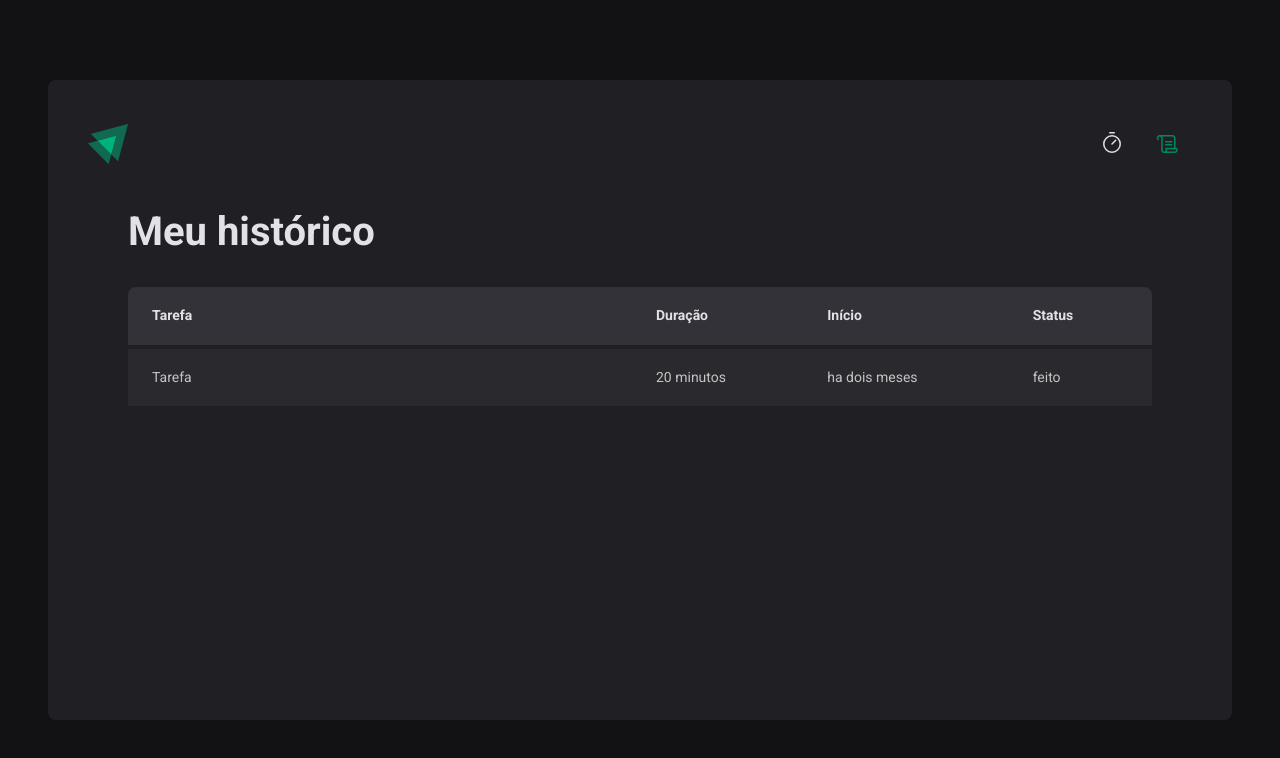
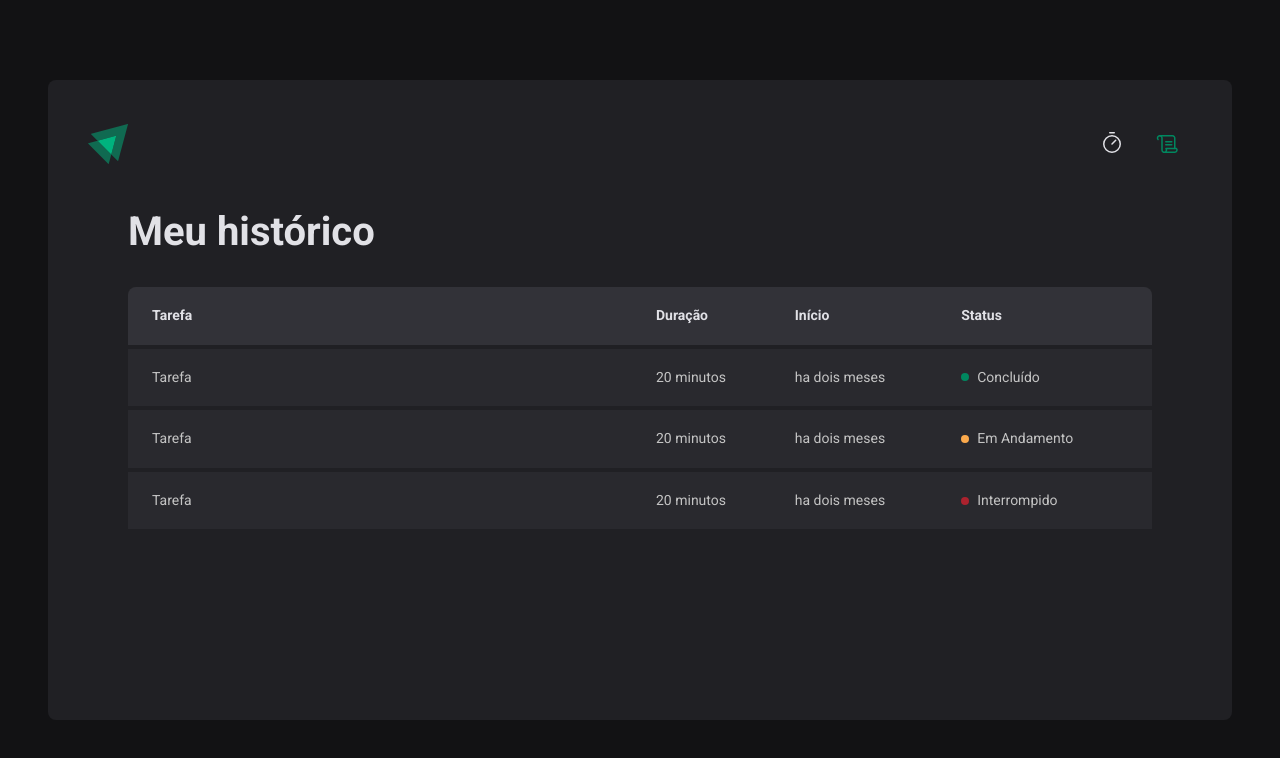
Before and after one commit to rianlucas/Ignite-timer, a React (Vite) app: page /history in a window 1280 px wide. Shown: the top 758 px of the page. Built offline with nearby package versions, Linux system fonts and the light colour scheme.

Commit message:
feat: Status component

```diff
--- a/src/pages/History/index.tsx
+++ b/src/pages/History/index.tsx
@@ -1,4 +1,4 @@
-import { HistoryContainer, HistoryList } from './style'
+import { HistoryContainer, HistoryList, Status } from './style'
 
 export function History() {
   return (
@@ -21,7 +21,27 @@
               <td>Tarefa</td>
               <td>20 minutos</td>
               <td>ha dois meses</td>
-              <td>feito</td>
+              <td>
+                <Status statusColor="green">Concluído </Status>
+              </td>
+            </tr>
+
+            <tr>
+              <td>Tarefa</td>
+              <td>20 minutos</td>
+              <td>ha dois meses</td>
+              <td>
+                <Status statusColor="yellow">Em Andamento </Status>
+              </td>
+            </tr>
+
+            <tr>
+              <td>Tarefa</td>
+              <td>20 minutos</td>
+              <td>ha dois meses</td>
+              <td>
+                <Status statusColor="red">Interrompido </Status>
+              </td>
             </tr>
           </tbody>
         </table>
--- a/src/pages/History/style.ts
+++ b/src/pages/History/style.ts
@@ -59,3 +59,27 @@
     }
   }
 `
+
+const STATUS_COLORS = {
+  yellow: 'yellow-500',
+  green: 'green-500',
+  red: 'red-500',
+} as const
+
+interface StatusProps {
+  statusColor: keyof typeof STATUS_COLORS
+}
+
+export const Status = styled.span<StatusProps>`
+  display: flex;
+  align-items: center;
+  gap: 0.5rem;
+
+  &::before {
+    content: '';
+    width: 0.5rem;
+    height: 0.5rem;
+    border-radius: 9999px;
+    background: ${(props) => props.theme[STATUS_COLORS[props.statusColor]]};
+  }
+`
```
